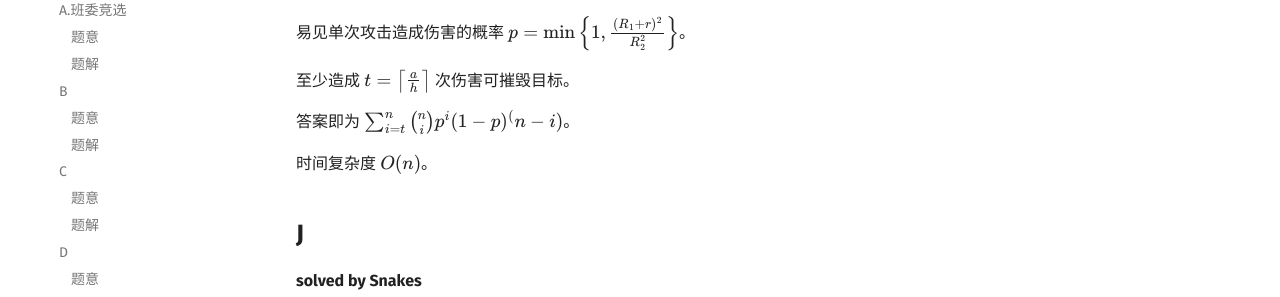
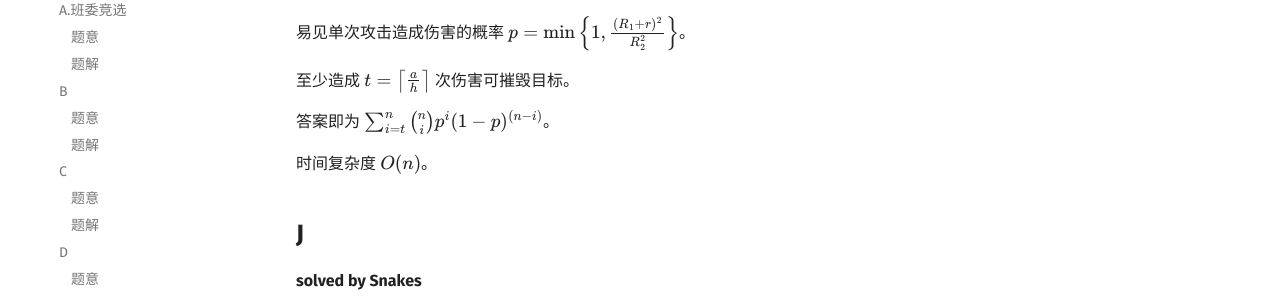
Before and after one commit to PoorMath/PoorMath.github.io, an MkDocs documentation site: the page built from docs/contest/20210606 BUAA Spring Training 8.md, in a window 1280 px wide and 900 px high, scrolled down 3583 px. Shown: the part 151-448 px from the top of the window. Built offline with MkDocs 1.6.1 and Material for MkDocs 9.7.7, drawn with Linux system fonts in a browser that asks for light colours; comment, search, counter and statistics services are not loaded.

```diff
--- a/docs/contest/20210606 BUAA Spring Training 8.md
+++ b/docs/contest/20210606 BUAA Spring Training 8.md
@@ -2,7 +2,7 @@
 
 | 排名 | 当场过题数 | 至今过题数 | 总题数 |
 | ---- | ---------- | ---------- | ------ |
-| 1/8  | 10         | 10         | 12     |
+| 1\/8  | 10         | 10         | 12     |
 
 ## **A.班委竞选**
 
@@ -146,7 +146,7 @@ $1\leq n\leq 5\times 10^6$，$1\leq R_1,R_2,r\leq 10^8$，$1\leq a,h\leq 10^8$
 
 至少造成 $t=\left\lceil {a\over h}\right\rceil$ 次伤害可摧毁目标。
 
-答案即为 $\sum_{i=t}^n \binom n i p^i (1-p)^(n-i)$。
+答案即为 $\sum_{i=t}^n \binom n i p^i (1-p)^{(n-i)}$。
 
 时间复杂度 $O(n)$。
 
```
